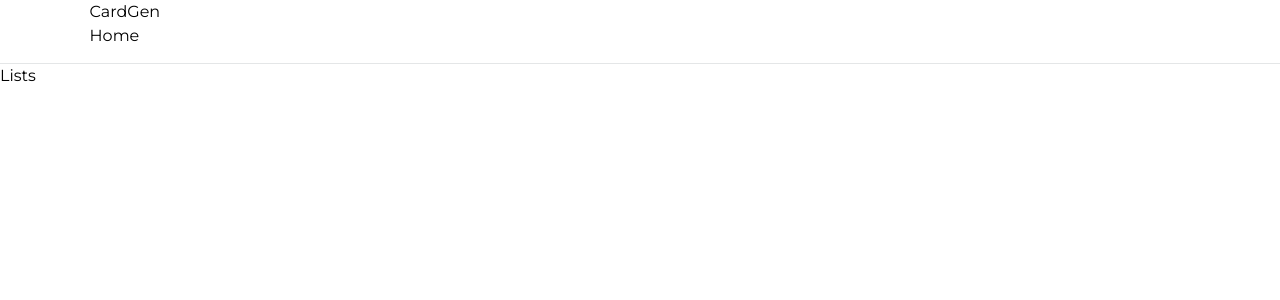
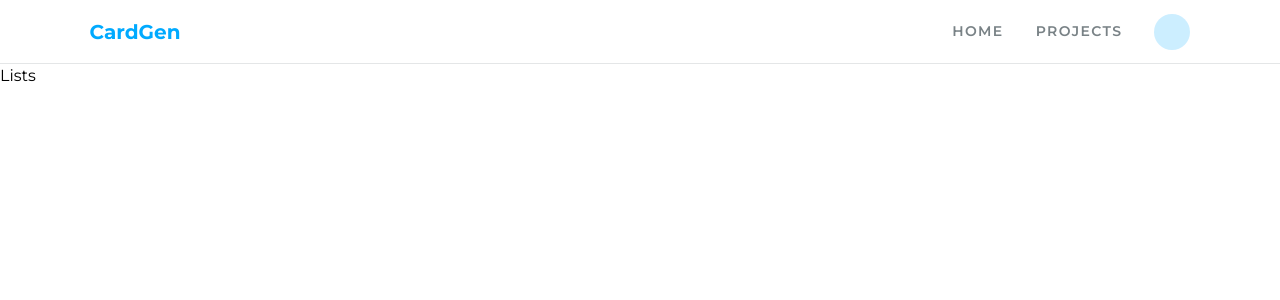
Before and after one commit to rizwanahamadcodes/image-editor, a Next.js app: page /lists in a window 1280 px wide. Shown: the top 300 px of the page. Built offline with nearby package versions, Linux system fonts and the light colour scheme.

Commit message:
scafolded the navbar

```diff
--- a/src/components/Container.tsx
+++ b/src/components/Container.tsx
@@ -1,9 +1,15 @@
+import clsx from "clsx";
+
 type ContainerProps = React.ComponentPropsWithRef<"div">;
 
 const Container = (props: ContainerProps) => {
-    const { children } = props;
+    const { children, className } = props;
 
-    return <div className="m-auto max-w-7xl w-[86%]">{children}</div>;
+    return (
+        <div className={clsx("m-auto max-w-7xl w-[86%]", className)}>
+            {children}
+        </div>
+    );
 };
 
 export default Container;
--- a/src/components/Navbar/NavMenu/NavItem.tsx
+++ b/src/components/Navbar/NavMenu/NavItem.tsx
@@ -1,4 +1,6 @@
+import clsx from "clsx";
 import Link, { LinkProps } from "next/link";
+import { usePathname } from "next/navigation";
 
 type NavItemProps = LinkProps & {
     children: string;
@@ -6,8 +8,20 @@ type NavItemProps = LinkProps & {
 
 const NavItem = (props: NavItemProps) => {
     const { children, ...otherProps } = props;
+    const isActive = otherProps.href === usePathname();
 
-    return <Link {...otherProps}>{children}</Link>;
+    return (
+        <Link
+            className={clsx(
+                "flex h-navHeight font-semibold uppercase text-0.875 items-center px-1 border-b-2 tracking-widest",
+                isActive
+                    ? "text-primary-800 bg-primary/10 border-b-primary hover:bg-primary/15"
+                    : "text-gray-500 hover:text-gray-700 border-b-transparent hover:bg-black/5"
+            )}
+            {...otherProps}>
+            {children}
+        </Link>
+    );
 };
 
 export default NavItem;
--- a/src/components/Navbar/NavMenu/NavMenu.tsx
+++ b/src/components/Navbar/NavMenu/NavMenu.tsx
@@ -1,15 +1,18 @@
 import { PathConstant, pathConstants } from "@/routes/pathContants";
 import NavItem from "./NavItem";
+import clsx from "clsx";
 
-type NavMenuProps = {};
+type NavMenuProps = {
+    className?: string;
+};
 
-const navLinks: PathConstant[] = [pathConstants.HOME];
+const navLinks: PathConstant[] = [pathConstants.HOME, pathConstants.PROJECTS];
 
 const NavMenu = (props: NavMenuProps) => {
-    const {} = props;
+    const { className } = props;
 
     return (
-        <ul className="flex">
+        <ul className={clsx("flex", className)}>
             {navLinks.map((navLink) => (
                 <li key={navLink.path}>
                     <NavItem href={navLink.path}>{navLink.label}</NavItem>
--- a/src/components/Navbar/Navbar.tsx
+++ b/src/components/Navbar/Navbar.tsx
@@ -1,6 +1,7 @@
 import Link from "next/link";
 import Container from "../Container";
 import NavMenu from "./NavMenu/NavMenu";
+import User from "../User";
 
 type NavbarProps = {};
 
@@ -9,9 +10,14 @@ const Navbar = (props: NavbarProps) => {
 
     return (
         <div className="h-navHeight border-b border-b-gray-100">
-            <Container>
-                <Link href="/">CardGen</Link>
-                <NavMenu />
+            <Container className="flex justify-between items-center gap-1">
+                <Link
+                    href="/"
+                    className="text-primary font-bold text-1.25 hover:text-primary-600">
+                    CardGen
+                </Link>
+                <NavMenu className="ml-auto" />
+                <User />
             </Container>
         </div>
     );
--- /dev/null
+++ b/src/components/User.tsx
@@ -0,0 +1,7 @@
+const User = () => {
+    return (
+        <div className="h-2.25 w-2.25 shrink-0 rounded-full bg-primary-100"></div>
+    );
+};
+
+export default User;
```
Also changed, not shown: package.json (+6 -5 lines), 1 other file (tests, documents, lock files or other folders).
